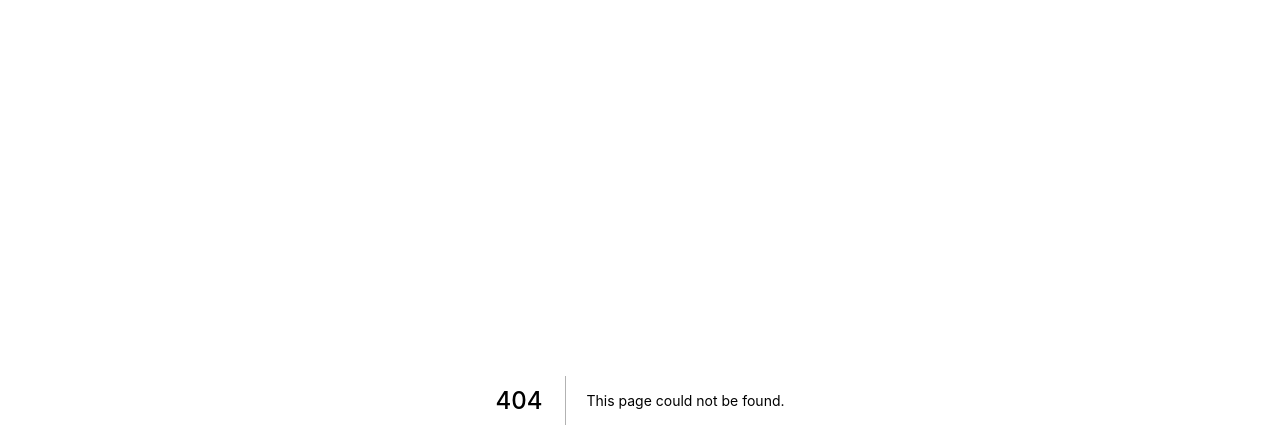
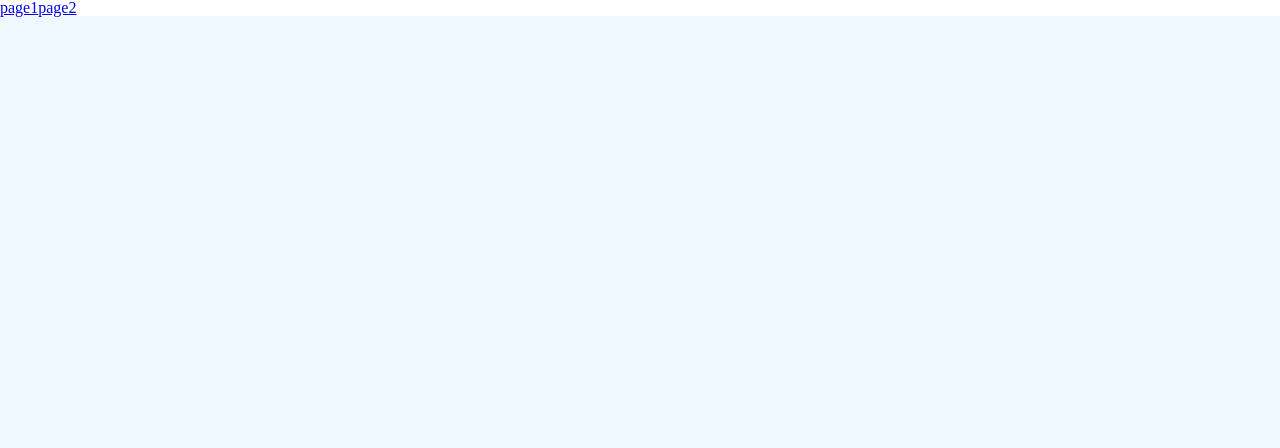
Before and after one commit to kwonh11/boilerplate.nextjs.web, a Next.js app: page /page3 in a window 1280 px wide. Before the commit this address had no page. Shown: the top 448 px of the page. Built offline with nearby package versions, Linux system fonts and the light colour scheme.

Commit message:
Feat: styled-components 셋팅

```diff
--- /dev/null
+++ b/pages/_app.js
@@ -0,0 +1,25 @@
+import Link from 'next/link';
+import styled, { createGlobalStyle, css } from "styled-components";
+import reset from "styled-reset";
+const Container = styled.div`
+    width: 100%;
+    height: 100%;
+`;
+const GlobalStyle = createGlobalStyle`
+  ${reset};
+`;
+
+export default function App ({ Component, pageProps }) {
+    return (
+        <Container>
+            <GlobalStyle />
+            <Link href="/page1">
+                <a>page1</a>
+            </Link>
+            <Link href="/page2">
+                <a>page2</a>
+            </Link>
+            <Component {...pageProps} />
+        </Container>
+    );
+}
--- /dev/null
+++ b/pages/_document.js
@@ -0,0 +1,28 @@
+import Document from 'next/document';
+import {ServerStyleSheet} from 'styled-components';
+
+export default class MyDocument extends Document {
+    static async getInitialProps(ctx) {
+        const sheet = new ServerStyleSheet();
+        const originalRenderPage = ctx.renderPage;
+
+        try {
+            ctx.renderPage = () => originalRenderPage({
+                enhanceApp: App => props => sheet.collectStyles(<App {...props}/>),
+            })
+
+            const initialProps= await Document.getInitialProps(ctx);
+            return {
+                ...initialProps,
+                styles: (
+                    <>
+                        {initialProps.styles}
+                        {sheet.getStyleElement()}
+                    </>
+                )
+            }
+        } finally {
+            sheet.seal()
+        }
+    }
+}
--- a/pages/page2.js
+++ b/pages/page2.js
@@ -7,10 +7,10 @@ Page2.getInitialProps = async ({query}) => {
     const data = await callApi();
     return {text, data};
 }
-export default function Page2({ text, data}) {
+export default function Page2({ text, data }) {
     return (
         <div>
-            <button onClick={() => Router.push('/page1')}> page1로 이동 </button>
+            {/* <button onClick={() => Router.push('/page1')}> page1로 이동 </button> */}
             <p> this is home page2 </p>
             <p> {`text: ${text}`} </p>
             <p> {`data is ${data}`} </p>
--- /dev/null
+++ b/pages/page3.js
@@ -0,0 +1,22 @@
+
+import styled from 'styled-components';
+import {useState, useRef, useEffect} from 'react';
+import throttle from 'lodash.throttle';
+
+const Container = styled.div`
+    width: 100%;
+    height: 100vh;
+    background-color: aliceblue;
+`;
+
+export default function FullPage() {
+    const currentPageIndex = useState(0);
+    const scrollRef = useRef();
+
+    useEffect(() => {
+        console.log(scrollRef.current);
+    }, []);
+    return (
+        <Container ref={scrollRef}/>
+    )
+}
--- a/src/api.js
+++ b/src/api.js
@@ -1,3 +1,7 @@
 export function callApi() {
     return Promise.resolve(123);
 }
+
+export function sayHello() {
+    return Promise.resolve("hello");
+}
--- /dev/null
+++ b/src/utils.js
@@ -0,0 +1,6 @@
+
+
+export function add(a, b) {
+    console.log("called add");
+    return a+b;
+}
```
Also changed, not shown: package.json (+9 -2 lines), pages/page1.js (+11 -9 lines), server.js (added, +24 -0 lines), .babelrc (added), 7 other files (tests, documents, lock files or other folders).
